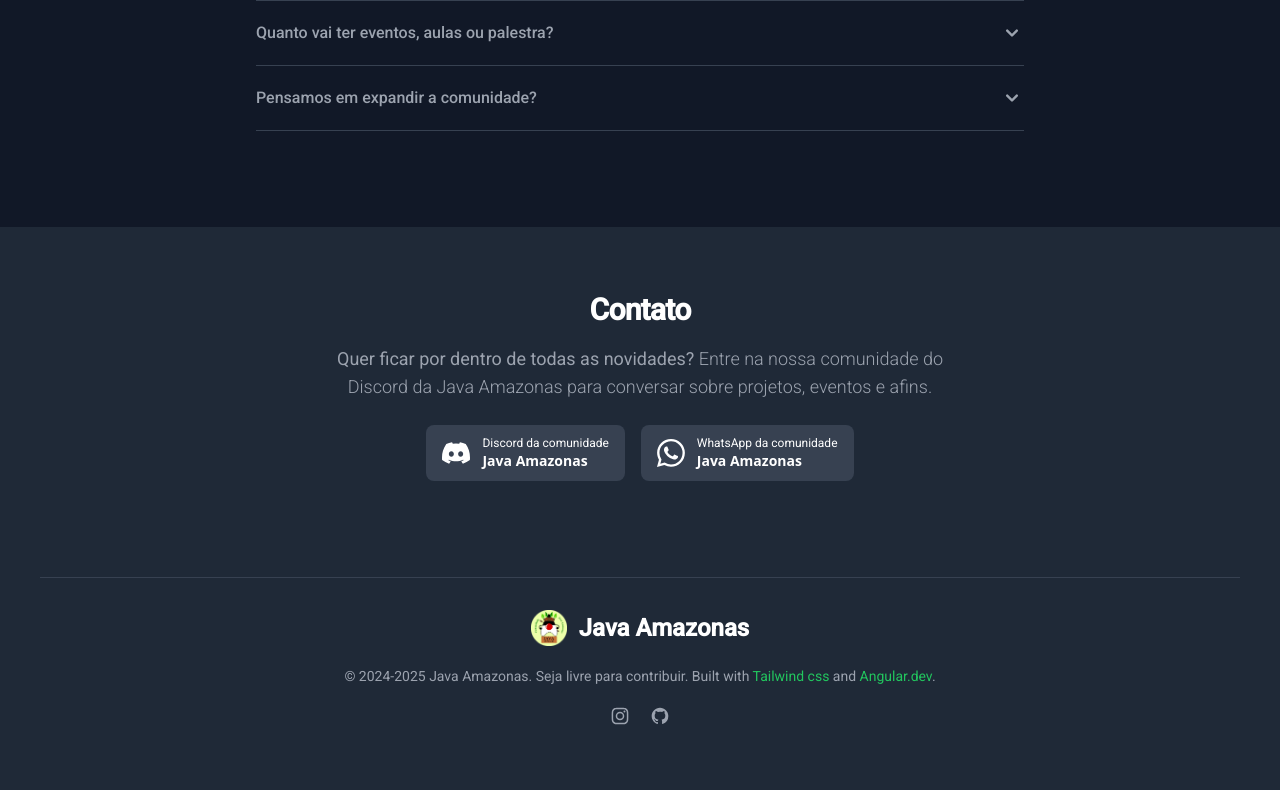
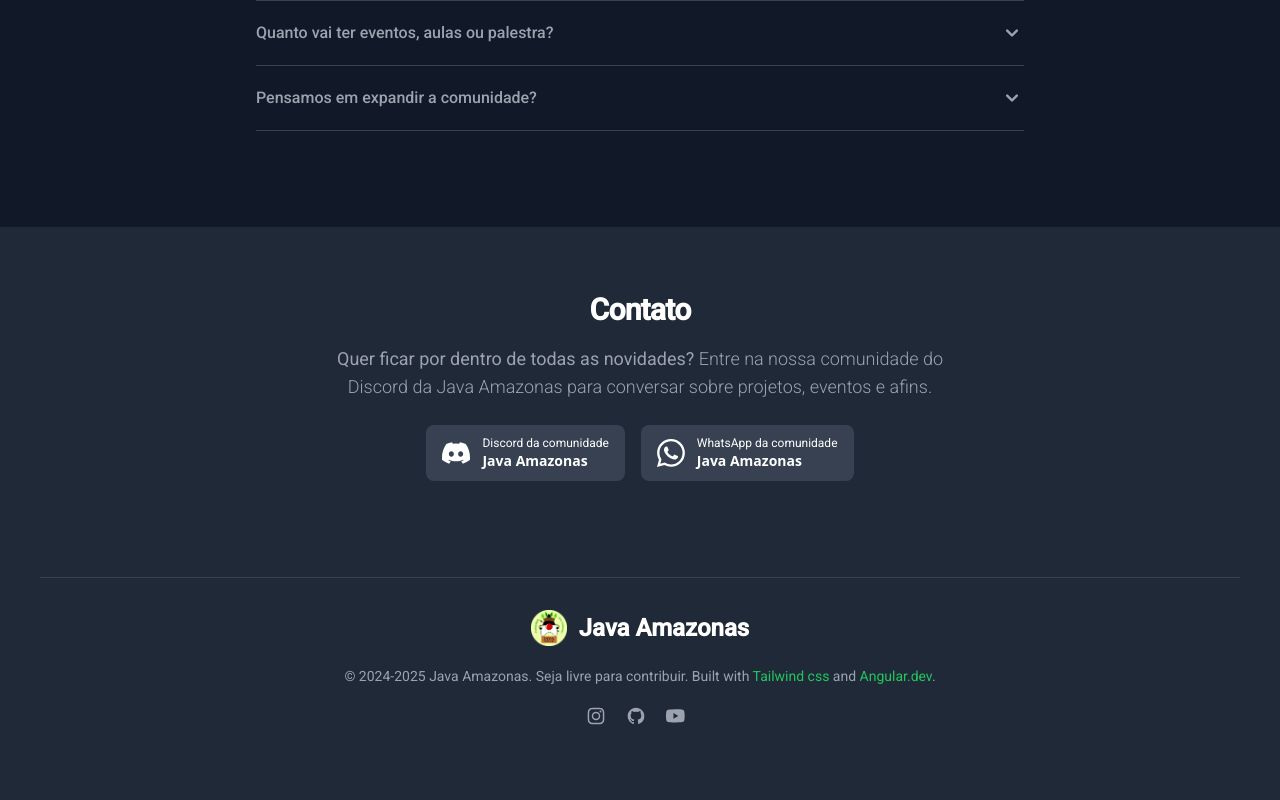
Before and after one commit to JavaAmazonas/java-amazonas, an Angular app: page / in a window 1280 px wide. Shown: the part 4745-5545 px from the top of the page. Built offline with nearby package versions, Linux system fonts and the light colour scheme.

Commit message:
add youtube link no footer

```diff
--- a/serve-node.js
+++ b/serve-node.js
@@ -16,8 +16,8 @@
 
 const server = http.createServer(app);
 //const server = https.createServer({
-//                    key: fs.readFileSync('/etc/letsencrypt/live/sisweb.trocados.com.br/privkey.pem'),
-//                  cert: fs.readFileSync('/etc/letsencrypt/live/sisweb.trocados.com.br/fullchain.pem')
+//                    key: fs.readFileSync('/etc/letsencrypt/live/javaAmazonas/privkey.pem'),
+//                  cert: fs.readFileSync('/etc/letsencrypt/live/javaAmazons/fullchain.pem')
 //                }, app).listen(port);
 
 server.listen(port, () => console.log("Funcionando"));
--- a/src/app/page/footer/footer.component.html
+++ b/src/app/page/footer/footer.component.html
@@ -92,8 +92,10 @@
         Java Amazonas
       </a>
       <span class="block text-sm text-center text-gray-500 dark:text-gray-400">© 2024-2025 Java Amazonas. Seja livre
-        para contribuir. Built with <a href="https://tailwindcss.com/" target="_blank" class="text-green-600 hover:underline dark:text-green-500">Tailwind
-          css</a> and <a href="https://angular.dev/" target="_blank" class="text-green-600 hover:underline dark:text-green-500">Angular.dev</a>.
+        para contribuir. Built with <a href="https://tailwindcss.com/" target="_blank"
+          class="text-green-600 hover:underline dark:text-green-500">Tailwind
+          css</a> and <a href="https://angular.dev/" target="_blank"
+          class="text-green-600 hover:underline dark:text-green-500">Angular.dev</a>.
       </span>
       <ul class="flex justify-center mt-5 space-x-5">
         <!-- <li>
@@ -133,15 +135,20 @@
             </svg>
           </a>
         </li>
-        <!-- <li>
-          <a href="#" class="text-gray-500 hover:text-gray-900 dark:hover:text-white dark:text-gray-400">
-            <svg class="w-5 h-5" fill="currentColor" viewBox="0 0 24 24" aria-hidden="true">
+        <li>
+          <a href="https://www.youtube.com/@JavaAmazonas" target="_blank" class="text-gray-500 hover:text-gray-900 dark:hover:text-white dark:text-gray-400">
+            <!-- <svg class="w-5 h-5" fill="currentColor" viewBox="0 0 24 24" aria-hidden="true">
               <path fill-rule="evenodd"
                 d="M12 2C6.48 2 2 6.48 2 12s4.48 10 10 10c5.51 0 10-4.48 10-10S17.51 2 12 2zm6.605 4.61a8.502 8.502 0 011.93 5.314c-.281-.054-3.101-.629-5.943-.271-.065-.141-.12-.293-.184-.445a25.416 25.416 0 00-.564-1.236c3.145-1.28 4.577-3.124 4.761-3.362zM12 3.475c2.17 0 4.154.813 5.662 2.148-.152.216-1.443 1.941-4.48 3.08-1.399-2.57-2.95-4.675-3.189-5A8.687 8.687 0 0112 3.475zm-3.633.803a53.896 53.896 0 013.167 4.935c-3.992 1.063-7.517 1.04-7.896 1.04a8.581 8.581 0 014.729-5.975zM3.453 12.01v-.26c.37.01 4.512.065 8.775-1.215.25.477.477.965.694 1.453-.109.033-.228.065-.336.098-4.404 1.42-6.747 5.303-6.942 5.629a8.522 8.522 0 01-2.19-5.705zM12 20.547a8.482 8.482 0 01-5.239-1.8c.152-.315 1.888-3.656 6.703-5.337.022-.01.033-.01.054-.022a35.318 35.318 0 011.823 6.475 8.4 8.4 0 01-3.341.684zm4.761-1.465c-.086-.52-.542-3.015-1.659-6.084 2.679-.423 5.022.271 5.314.369a8.468 8.468 0 01-3.655 5.715z"
                 clip-rule="evenodd" />
+            </svg> -->
+            <svg xmlns="http://www.w3.org/2000/svg" width="28" height="30" fill="currentColor" class="bi bi-youtube
+              " fill="currentColor" viewBox="0 0 24 24" aria-hidden="true">
+              <path
+                d="M8.051 1.999h.089c.822.003 4.987.033 6.11.335a2.01 2.01 0 0 1 1.415 1.42c.101.38.172.883.22 1.402l.01.104.022.26.008.104c.065.914.073 1.77.074 1.957v.075c-.001.194-.01 1.108-.082 2.06l-.008.105-.009.104c-.05.572-.124 1.14-.235 1.558a2.01 2.01 0 0 1-1.415 1.42c-1.16.312-5.569.334-6.18.335h-.142c-.309 0-1.587-.006-2.927-.052l-.17-.006-.087-.004-.171-.007-.171-.007c-1.11-.049-2.167-.128-2.654-.26a2.01 2.01 0 0 1-1.415-1.419c-.111-.417-.185-.986-.235-1.558L.09 9.82l-.008-.104A31 31 0 0 1 0 7.68v-.123c.002-.215.01-.958.064-1.778l.007-.103.003-.052.008-.104.022-.26.01-.104c.048-.519.119-1.023.22-1.402a2.01 2.01 0 0 1 1.415-1.42c.487-.13 1.544-.21 2.654-.26l.17-.007.172-.006.086-.003.171-.007A100 100 0 0 1 7.858 2zM6.4 5.209v4.818l4.157-2.408z" />
             </svg>
           </a>
-        </li> -->
+        </li>
       </ul>
     </div>
   </div>
```
